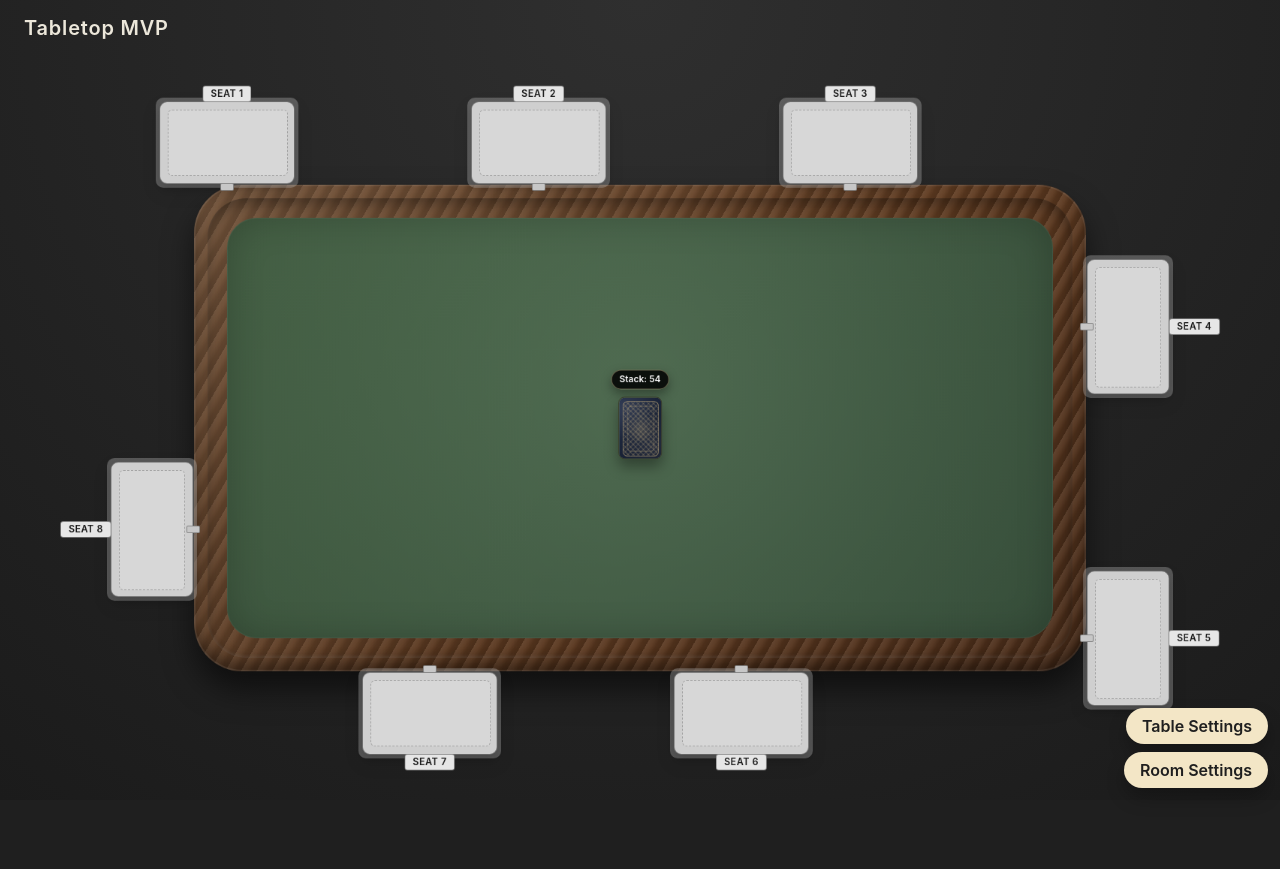
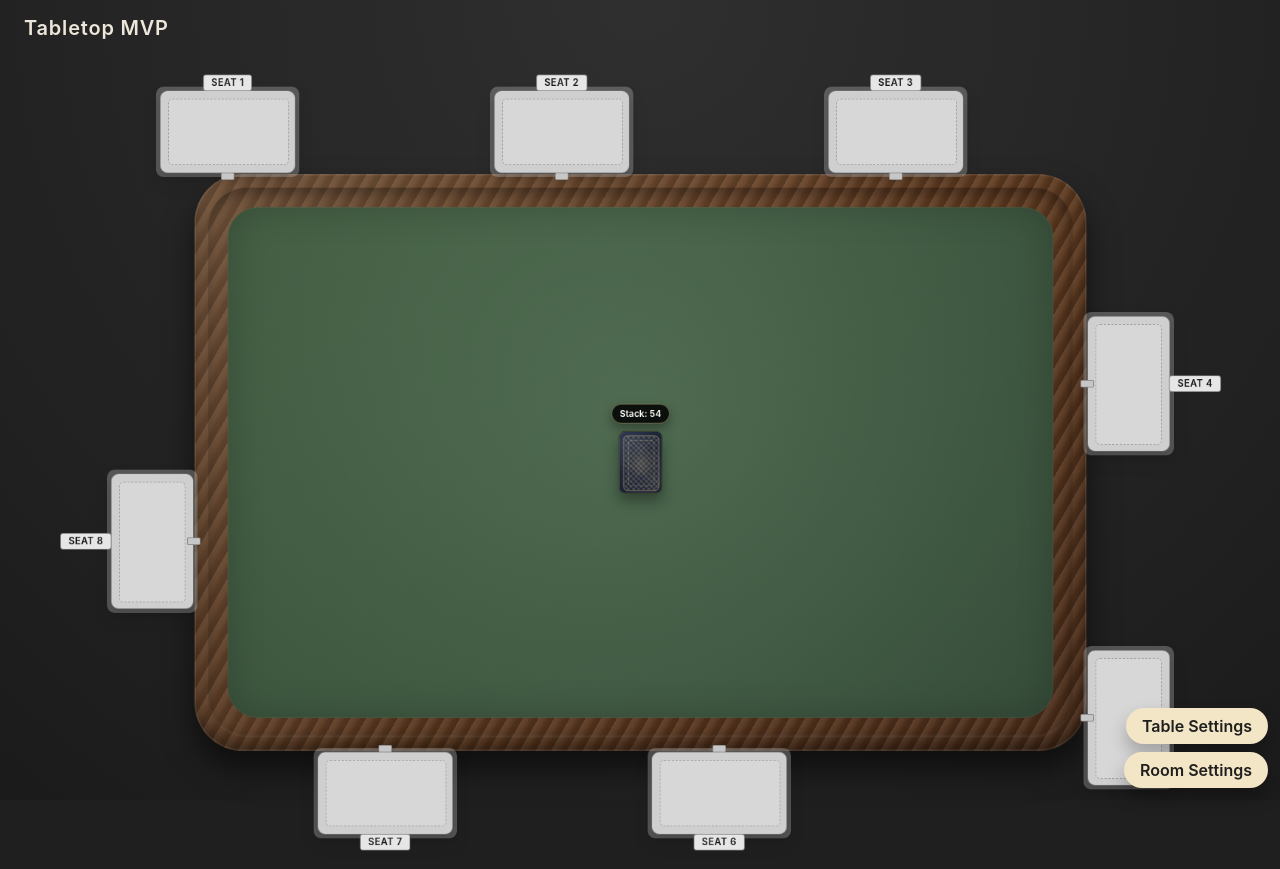
Before and after one commit to believeshe123-coder/game-engine-2, a React (Vite) app in the folder client/: page / in a window 1280 px wide. Before the commit the page ends 800 px from the top, so only its background shows below. Built offline with nearby package versions, Linux system fonts and the light colour scheme.

Commit message:
Normalize table footprint sizing

```diff
--- a/client/src/components/Table.jsx
+++ b/client/src/components/Table.jsx
@@ -21,6 +21,9 @@ const RIGHT_PANEL_SAFE_WIDTH = 340;
 const TABLETOP_MARGIN = 24;
 const MIN_TABLETOP_SCALE = 0.65;
 const MAX_TABLETOP_SCALE = 1;
+const TABLE_BASE_WIDTH = 1100;
+const TABLE_BASE_HEIGHT = 680;
+const TABLE_FOOTPRINT_SCALE = 0.9;
 const BASE_CARD_SIZE = { width: 72, height: 104 };
 const CARD_SIZE = {
   width: BASE_CARD_SIZE.width * CARD_SCALE,
@@ -110,6 +113,7 @@ const Table = () => {
   const [tableRect, setTableRect] = useState({ width: 0, height: 0 });
   const [tableScreenRect, setTableScreenRect] = useState(null);
   const [tableScale, setTableScale] = useState(1);
+  const [tableFootprintPx, setTableFootprintPx] = useState(null);
   const tableScaleRef = useRef(1);
   const pendingDragRef = useRef(null);
   const lastOwnMovementRef = useRef(null);
@@ -255,7 +259,7 @@ const Table = () => {
     process.env.NODE_ENV !== 'production' &&
     window.localStorage?.getItem('placementDebug') === 'true';
   const safeFeltEllipse = useMemo(() => {
-    if (!feltEllipse || tableShape !== 'oval') {
+    if (!feltEllipse || !['oval', 'circle'].includes(tableShape)) {
       return null;
     }
     const rxSafe = feltEllipse.rx - CARD_SIZE.width / 2;
@@ -479,6 +483,8 @@ const Table = () => {
       0,
       window.innerHeight - TABLETOP_MARGIN * 2
     );
+    const nextFootprint = Math.min(availableWidth, availableHeight) * TABLE_FOOTPRINT_SCALE;
+    setTableFootprintPx(nextFootprint);
     const nextScale = Math.max(
       MIN_TABLETOP_SCALE,
       Math.min(
@@ -2059,7 +2065,18 @@ const Table = () => {
         <div
           ref={tableFrameRef}
           className={`table-frame table-frame--${tableStyle} table-frame--${tableShape}`}
-          style={{ '--card-scale': CARD_SCALE }}
+          style={{
+            '--card-scale': CARD_SCALE,
+            '--table-width': `${(() => {
+              const footprint =
+                tableFootprintPx ?? Math.min(TABLE_BASE_WIDTH, TABLE_BASE_HEIGHT);
+              if (tableShape === 'circle') {
+                return footprint;
+              }
+              return footprint * (TABLE_BASE_WIDTH / TABLE_BASE_HEIGHT);
+            })()}px`,
+            '--table-height': `${tableFootprintPx ?? Math.min(TABLE_BASE_WIDTH, TABLE_BASE_HEIGHT)}px`
+          }}
         >
           <div id="seatLayer" className="table__seats" aria-label="Table seats">
             {seatPositions.map((seat, i) => {
@@ -2520,6 +2537,7 @@ const Table = () => {
                 >
                   <option value="rectangle">Rectangle</option>
                   <option value="oval">Oval</option>
+                  <option value="circle">Circle</option>
                 </select>
               </label>
               <label className="table-settings__row">
--- a/client/src/geometry/feltBounds.js
+++ b/client/src/geometry/feltBounds.js
@@ -3,6 +3,37 @@ export const getFeltRect = (feltEl) => {
     return null;
   }
   return feltEl.getBoundingClientRect();
+};
+
+export const isInsideCircle = (point, cx, cy, rSafe) => {
+  if (!point) {
+    return false;
+  }
+  const radius = Math.max(0, rSafe ?? 0);
+  if (radius <= 0) {
+    return false;
+  }
+  const dx = point.x - cx;
+  const dy = point.y - cy;
+  return dx * dx + dy * dy <= radius * radius;
+};
+
+export const clampPointToCircle = (point, cx, cy, rSafe) => {
+  if (!point) {
+    return { x: cx, y: cy };
+  }
+  const radius = Math.max(0, rSafe ?? 0);
+  if (radius <= 0) {
+    return { x: cx, y: cy };
+  }
+  const dx = point.x - cx;
+  const dy = point.y - cy;
+  const distance = Math.hypot(dx, dy);
+  if (distance <= radius || !distance) {
+    return { x: point.x, y: point.y };
+  }
+  const scale = radius / distance;
+  return { x: cx + dx * scale, y: cy + dy * scale };
 };
 
 export const isPointInsideFelt = (px, py, feltRect, shape, cardSizePx) => {
@@ -22,6 +53,13 @@ export const isPointInsideFelt = (px, py, feltRect, shape, cardSizePx) => {
     const dx = px - cx;
     const dy = py - cy;
     return (dx * dx) / (rx * rx) + (dy * dy) / (ry * ry) <= 1;
+  }
+  if (shape === 'circle') {
+    const cx = feltRect.left + feltRect.width / 2;
+    const cy = feltRect.top + feltRect.height / 2;
+    const rFelt = Math.min(feltRect.width, feltRect.height) / 2;
+    const rSafe = rFelt - Math.max(halfW, halfH);
+    return isInsideCircle({ x: px, y: py }, cx, cy, rSafe);
   }
 
   const minX = feltRect.left + halfW;
@@ -54,6 +92,13 @@ export const clampPointToFelt = (px, py, feltRect, shape, cardSizePx) => {
     const t = 1 / Math.sqrt(normalized);
     return { x: cx + dx * t, y: cy + dy * t };
   }
+  if (shape === 'circle') {
+    const cx = feltRect.left + feltRect.width / 2;
+    const cy = feltRect.top + feltRect.height / 2;
+    const rFelt = Math.min(feltRect.width, feltRect.height) / 2;
+    const rSafe = rFelt - Math.max(halfW, halfH);
+    return clampPointToCircle({ x: px, y: py }, cx, cy, rSafe);
+  }
 
   const minX = feltRect.left + halfW;
   const maxX = feltRect.right - halfW;
--- a/client/src/state/tableSettings.js
+++ b/client/src/state/tableSettings.js
@@ -13,7 +13,8 @@ const DEFAULT_SETTINGS = {
     seatCount: 8,
     seatParams: {
       rectangle: [],
-      oval: []
+      oval: [],
+      circle: []
     }
   }
 };
@@ -45,7 +46,7 @@ const normalizeSettings = (settings) => {
   if (!['medieval', 'plain'].includes(roomSettings.tableStyle)) {
     roomSettings.tableStyle = DEFAULT_SETTINGS.roomSettings.tableStyle;
   }
-  if (!['rectangle', 'oval'].includes(roomSettings.tableShape)) {
+  if (!['rectangle', 'oval', 'circle'].includes(roomSettings.tableShape)) {
     roomSettings.tableShape = DEFAULT_SETTINGS.roomSettings.tableShape;
   }
   const seatCount = Number.parseInt(roomSettings.seatCount, 10);
@@ -63,7 +64,8 @@ const normalizeSettings = (settings) => {
   const seatParams = roomSettings.seatParams ?? {};
   roomSettings.seatParams = {
     rectangle: normalizeSeatParamList(seatParams.rectangle),
-    oval: normalizeSeatParamList(seatParams.oval)
+    oval: normalizeSeatParamList(seatParams.oval),
+    circle: normalizeSeatParamList(seatParams.circle)
   };
   next.roomSettings = roomSettings;
   next.resetFaceDown = Boolean(next.resetFaceDown);
--- a/client/src/styles.css
+++ b/client/src/styles.css
@@ -409,6 +409,10 @@ body,
   border-radius: 999px;
 }
 
+.table-frame--circle::before {
+  border-radius: 999px;
+}
+
 .table-frame::after {
   content: '';
   position: absolute;
@@ -425,6 +429,10 @@ body,
 }
 
 .table-frame--oval::after {
+  border-radius: 999px;
+}
+
+.table-frame--circle::after {
   border-radius: 999px;
 }
 
@@ -457,6 +465,10 @@ body,
 }
 
 .table__surface--oval {
+  border-radius: 999px;
+}
+
+.table__surface--circle {
   border-radius: 999px;
 }
 
--- a/client/src/utils/geometry.js
+++ b/client/src/utils/geometry.js
@@ -5,12 +5,14 @@ export const getFeltShape = ({ width = 0, height = 0, shape = 'rectangle' } = {}
   const h = Math.max(0, height);
   const cx = w / 2;
   const cy = h / 2;
-  const rx = w / 2;
-  const ry = h / 2;
+  const r = Math.min(w, h) / 2;
+  const rx = shape === 'circle' ? r : w / 2;
+  const ry = shape === 'circle' ? r : h / 2;
   return {
-    type: shape === 'oval' ? 'ellipse' : 'rect',
+    type: shape === 'oval' ? 'ellipse' : shape === 'circle' ? 'circle' : 'rect',
     cx,
     cy,
+    r,
     w,
     h,
     rx,
@@ -94,6 +96,23 @@ export const clampStackToFelt = (x, y, stackW, stackH, felt) => {
   if (!felt || felt.w <= 0 || felt.h <= 0) {
     return { x, y };
   }
+  if (felt.type === 'circle') {
+    const cx = felt.cx ?? 0;
+    const cy = felt.cy ?? 0;
+    const r = Math.max(0, felt.r ?? 0);
+    const safeRadius = r - Math.max(stackW, stackH) / 2;
+    if (safeRadius <= 0) {
+      return { x: cx, y: cy };
+    }
+    const dx = x - cx;
+    const dy = y - cy;
+    const distance = Math.hypot(dx, dy);
+    if (distance <= safeRadius || !distance) {
+      return { x, y };
+    }
+    const scale = safeRadius / distance;
+    return { x: cx + dx * scale, y: cy + dy * scale };
+  }
   if (felt.type === 'ellipse') {
     const cx = felt.cx ?? 0;
     const cy = felt.cy ?? 0;
--- a/client/src/utils/tablePerimeter.js
+++ b/client/src/utils/tablePerimeter.js
@@ -106,6 +106,17 @@ const getEllipseFromRect = (tableRect) => ({
   ry: (tableRect.height ?? 0) / 2
 });
 
+const getCircleFromRect = (tableRect) => {
+  const width = tableRect.width ?? 0;
+  const height = tableRect.height ?? 0;
+  const radius = Math.min(width, height) / 2;
+  return {
+    cx: (tableRect.left ?? 0) + width / 2,
+    cy: (tableRect.top ?? 0) + height / 2,
+    r: radius
+  };
+};
+
 const getEllipseBoundaryPoint = (ellipse, angle) => {
   const rx = Math.max(1, ellipse.rx);
   const ry = Math.max(1, ellipse.ry);
@@ -130,6 +141,13 @@ export const paramFromPointer = (shape, tableRect, pointerXY) => {
   if (!tableRect || !pointerXY) {
     return 0;
   }
+  if (shape === 'circle') {
+    const circle = getCircleFromRect(tableRect);
+    const dx = pointerXY.x - circle.cx;
+    const dy = pointerXY.y - circle.cy;
+    const angle = Math.atan2(dy, dx);
+    return normalizeParam(angle / TAU);
+  }
   if (shape === 'oval') {
     const ellipse = getEllipseFromRect(tableRect);
     const dx = pointerXY.x - ellipse.cx;
@@ -152,6 +170,21 @@ export const pointFromParam = (shape, tableRect, param, railOffsetPx = 0) => {
     return { x: 0, y: 0, nx: 0, ny: -1 };
   }
   const normalizedParam = normalizeParam(param);
+  if (shape === 'circle') {
+    const circle = getCircleFromRect(tableRect);
+    const angle = normalizedParam * TAU;
+    const nx = Math.cos(angle);
+    const ny = Math.sin(angle);
+    const r = Math.max(1, circle.r);
+    const boundaryX = circle.cx + nx * r;
+    const boundaryY = circle.cy + ny * r;
+    return {
+      x: boundaryX + nx * railOffsetPx,
+      y: boundaryY + ny * railOffsetPx,
+      nx,
+      ny
+    };
+  }
   if (shape === 'oval') {
     const ellipse = getEllipseFromRect(tableRect);
     const angle = normalizedParam * TAU;
@@ -183,6 +216,10 @@ export const perimeterLength = (shape, tableRect) => {
   }
   const width = Math.max(0, tableRect.width ?? 0);
   const height = Math.max(0, tableRect.height ?? 0);
+  if (shape === 'circle') {
+    const radius = Math.max(1, Math.min(width, height) / 2);
+    return TAU * radius;
+  }
   if (shape === 'oval') {
     const a = Math.max(1, width / 2);
     const b = Math.max(1, height / 2);
```
